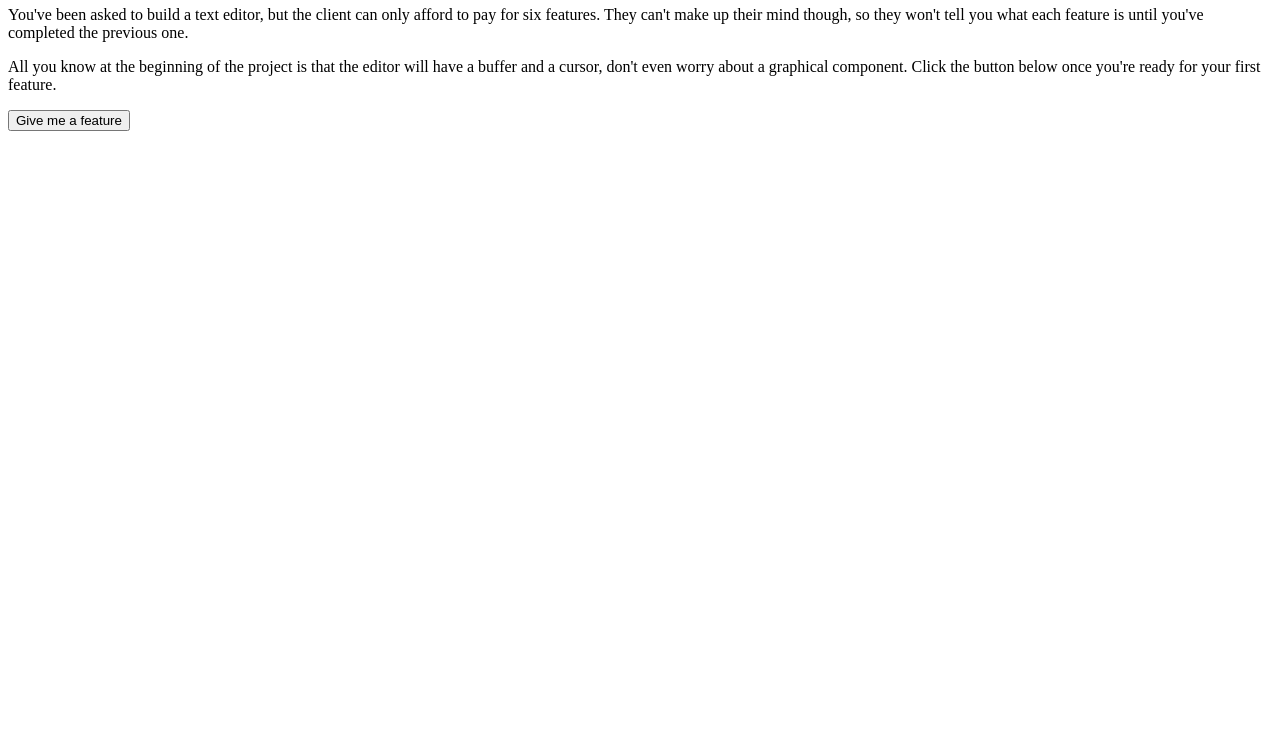
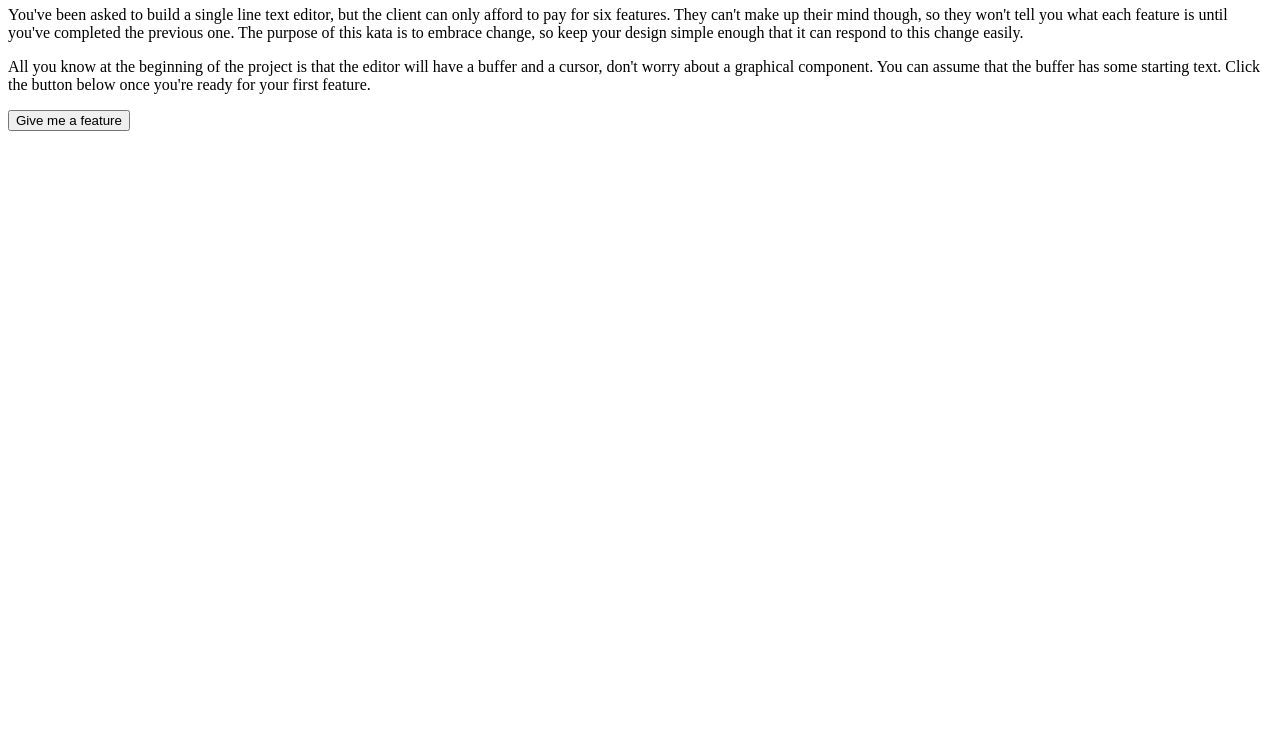
Before and after one commit to lackita/EvilEditorKata, a plain HTML site: page index.html in a window 1280 px wide. Shown: the part 60-800 px from the top of the page. Drawn offline with nearby package versions, Linux system fonts and the light colour scheme.

Commit message:
Suggested revisions from meetup

```diff
--- a/index.html
+++ b/index.html
@@ -1,16 +1,24 @@
 <html>
-  <script src="//ajax.googleapis.com/ajax/libs/jquery/2.1.1/jquery.min.js"></script>
+  <script src="https://code.jquery.com/jquery-2.1.3.min.js"></script>
   <script>
-   features = [
+   starting_features = [
      "Insert a string",
      "Delete a character",
+     "Navigation",
+   ].sort(randomize);
+   starting_feature = starting_features.pop();
+
+   features = [
      "Support 2 cursors",
      "Toggle between inserting/deleting before and after the cursor",
      "Undo and redo",
-     "Navigation",
-   ].sort(function() {
-     return .5 - Math.random();
-   });
+   ].concat(starting_features).sort(randomize);
+   features.push(starting_feature);
+
+   function randomize() {
+	 return .5 - Math.random();
+   }
+
    function display_next_feature(button) {
      $("#features ol").append("<li>" + features.pop() + "</li>");
      if (features.length == 0) {
@@ -20,13 +28,17 @@
   </script>
   <body>
     <h1>Evil Text Editor Kata</h1>
-    <p>You've been asked to build a text editor, but the client can only afford
-      to pay for six features.  They can't make up their mind though, so they
-      won't tell you what each feature is until you've completed the previous
-      one.</p>
-    <p>All you know at the beginning of the project is that the editor will have
-      a buffer and a cursor, don't even worry about a graphical component.
-      Click the button below once you're ready for your first feature.</p>
+    <p>You've been asked to build a single line text editor, but the
+      client can only afford to pay for six features.  They can't make
+      up their mind though, so they won't tell you what each feature
+      is until you've completed the previous one.  The purpose of this
+      kata is to embrace change, so keep your design simple
+      enough that it can respond to this change easily.</p>
+    <p>All you know at the beginning of the project is that the editor
+      will have a buffer and a cursor, don't worry about a graphical
+      component.  You can assume that the buffer has some starting
+      text.  Click the button below once you're ready for your first
+      feature.</p>
     <div id="features"><ol></ol></div>
     <button onclick="display_next_feature(this)">Give me a feature</button>
   </body>
```
